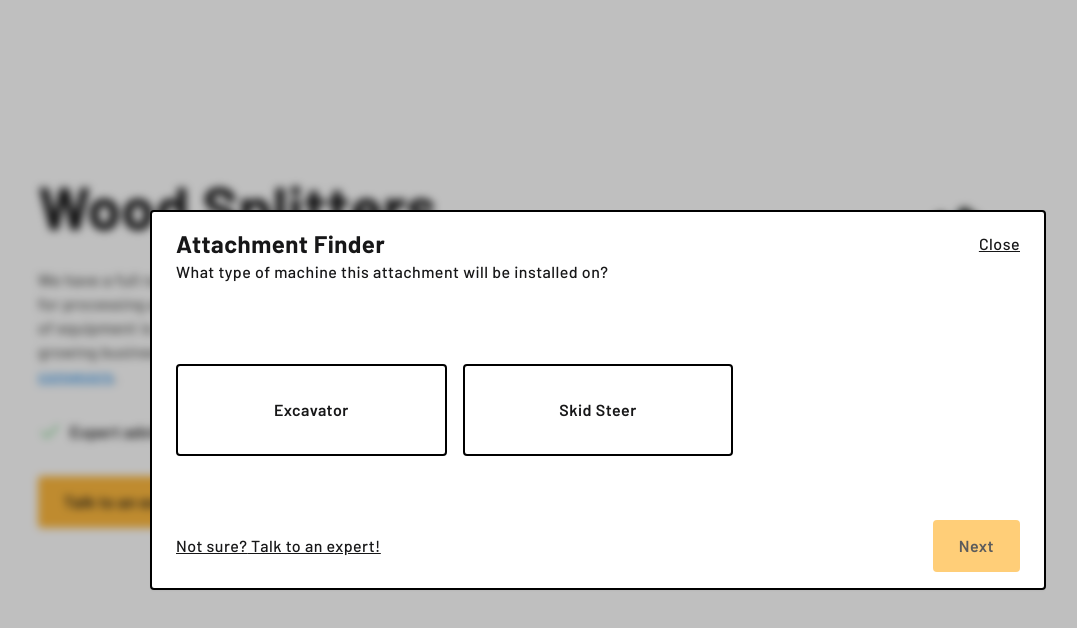
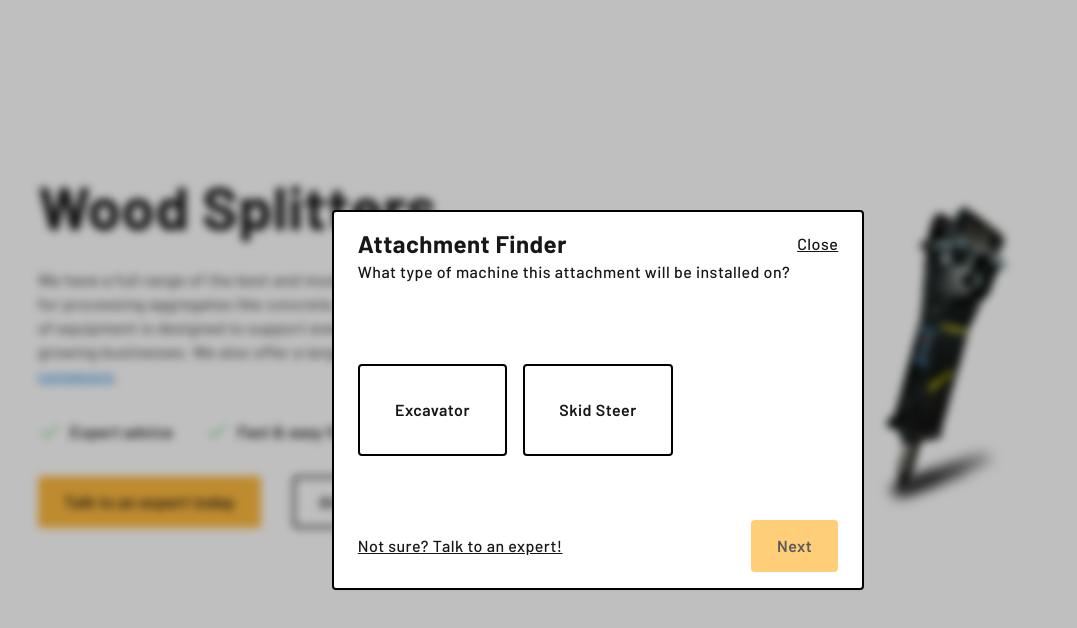
Before and after one commit to rubensrojas/mp-attachment-configurator, a Next.js app: page / in a window 1280 px wide. Both pictures are taken after a click on the button "Attachment Finder". Shown: the top 628 px of the page, without its empty margins (42-1119 px from the left). Built offline with nearby package versions, Linux system fonts and the light colour scheme.

Commit message:
Adding more customization for the Modal

```diff
--- a/components/modal.tsx
+++ b/components/modal.tsx
@@ -1,10 +1,18 @@
+import { twMerge } from "tailwind-merge";
+
 const Modal: React.FC<{
+  className?: string;
   children: React.ReactNode;
   closeModal: () => void;
-}> = ({ closeModal, children }) => {
+}> = ({ closeModal, children, className }) => {
   return (
-    <div className="absolute top-0 left-0 w-screen h-screen flex items-center justify-center bg-black bg-opacity-25 animate px-2.5 backdrop-blur-sm">
-      <div className="relative flex flex-col gap-8 sm:gap-16 px-6 py-4 bg-white rounded border-2 border-black w-full max-w-2xl lg:max-w-4xl shadow-sm">
+    <div
+      className={twMerge(
+        "flex items-center justify-center absolute top-0 left-0 w-full min-h-screen h-max bg-black bg-opacity-25 animate py-10 px-2.5 backdrop-blur-sm overflow-auto",
+        className
+      )}
+    >
+      <div className="relative flex flex-col gap-8 sm:gap-16 px-6 py-4 bg-white rounded border-2 border-black w-full sm:w-fit max-w-2xl md:max-w-4xl shadow-sm">
         <button
           className="absolute right-0 top-0 block w-fit underline leading-8 h-fit mr-6 mt-4"
           type="button"
```
